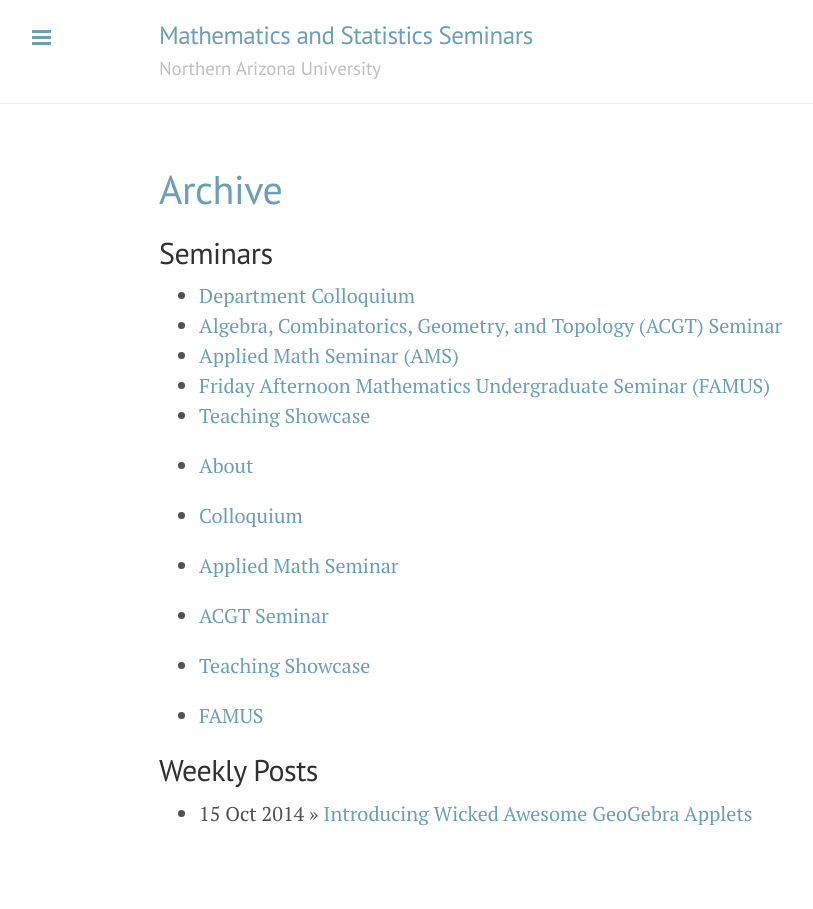
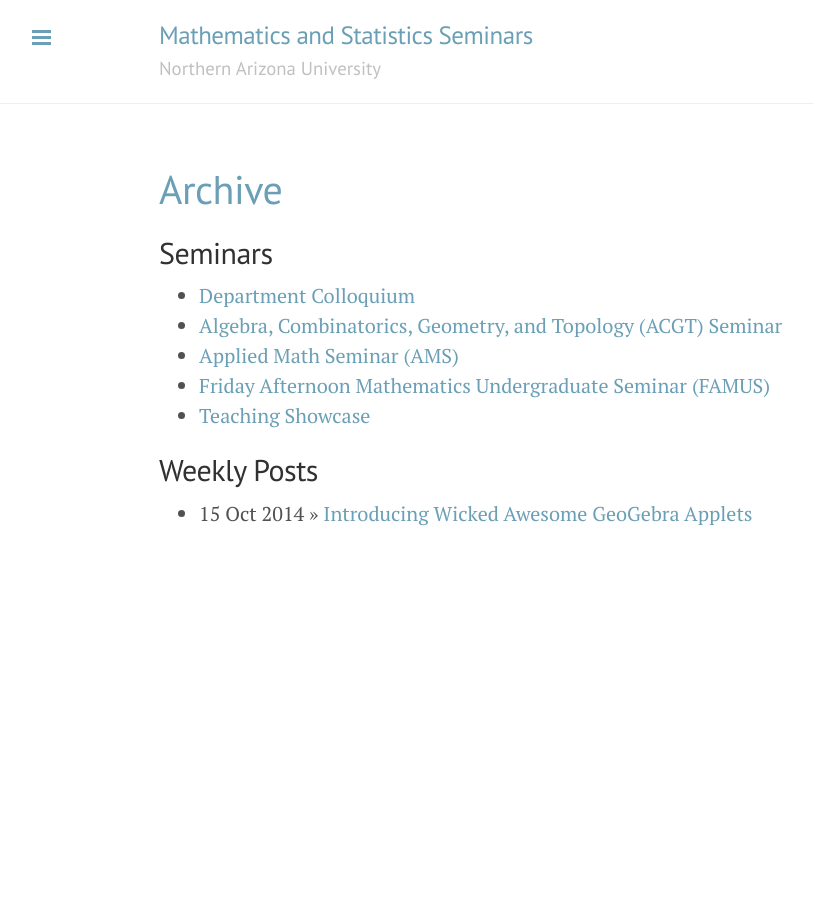
Before and after one commit to NAUMathStat/seminars, a Jekyll site: the page built from archive.md, in a window 1280 px wide. Shown: the whole page, without its empty margins (1-814 px from the left). Built offline with Jekyll 4.4.1, drawn with Linux system fonts in a browser that asks for light colours; Markdown is read by kramdown in place of the engine named in the settings.

Commit message:
Tweak to archive

```diff
--- a/archive.md
+++ b/archive.md
@@ -10,9 +10,9 @@ title: Archive
 - [Friday Afternoon Mathematics Undergraduate Seminar (FAMUS)]({{ site.baseurl }}/famus)
 - [Teaching Showcase]({{ site.baseurl }}/teaching)
 
-{% for page in site.pages_list %}
+<!-- {% for page in site.pages_list %}
 - <a href="{{ page[1]  }}">{{ page[0] }}</a>
-{% endfor %}
+{% endfor %} -->
 
 ## Weekly Posts ##
 {% for post in site.posts %}
```
